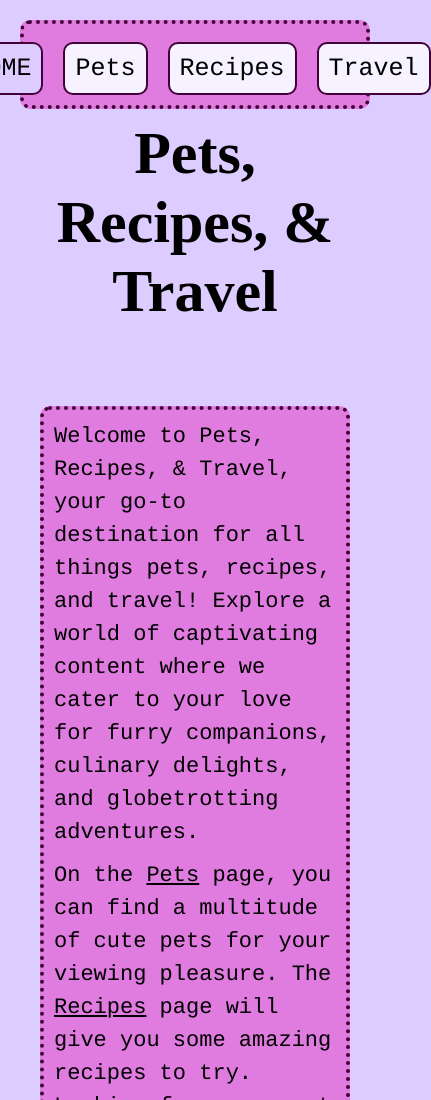
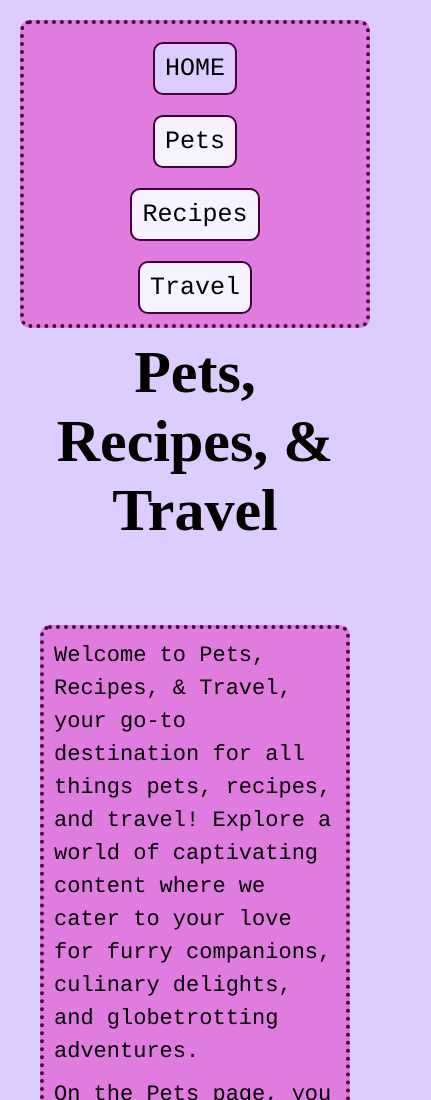
Before and after one commit to miaaba/ccp_mobile_w24, a plain HTML site: page index.html in a window 390 px wide. Shown: the top 1100 px of the page, 431 px wide, since content can reach past the window. Drawn offline with Linux system fonts and the light colour scheme.

Commit message:
Add files via upload

```diff
--- a/CSS/style.css
+++ b/CSS/style.css
@@ -26,6 +26,11 @@ nav ul li a{
 nav ul li:hover{
     background-color: #DCCCFf;
     color: #000000;
+}
+@media screen and (max-width: 600px) {
+    nav ul{
+        grid-template-columns: 1fr;
+    }
 }
 .home-container{
     display: grid;
```
